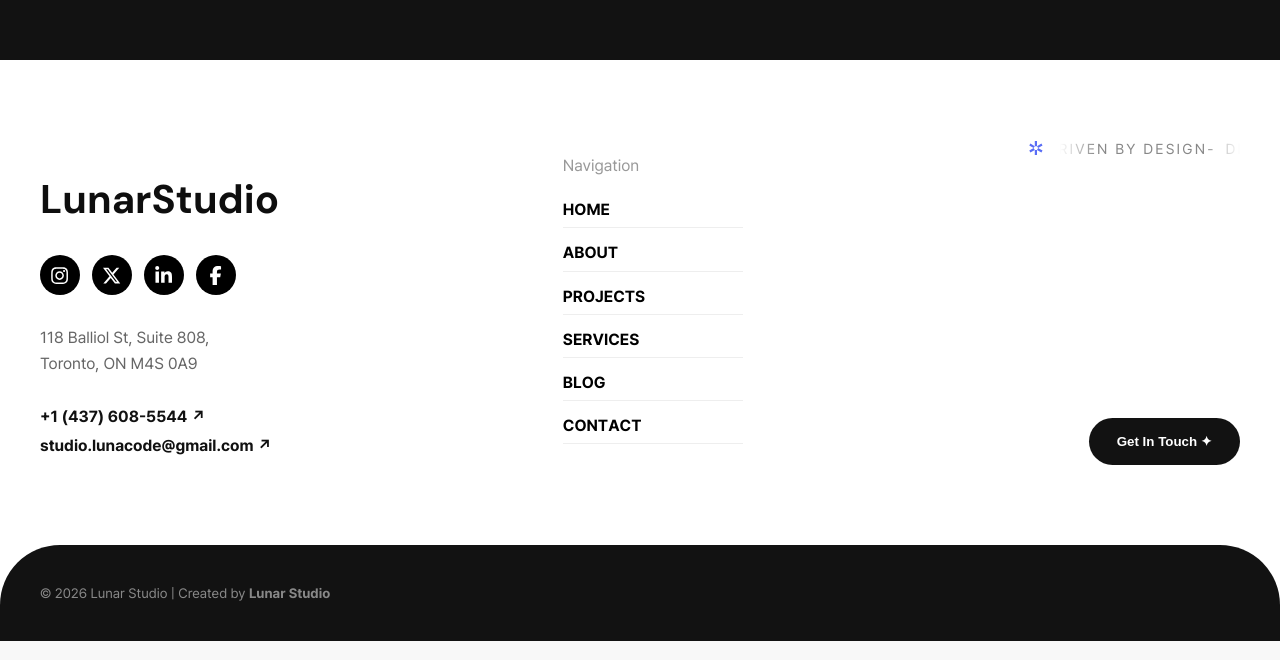
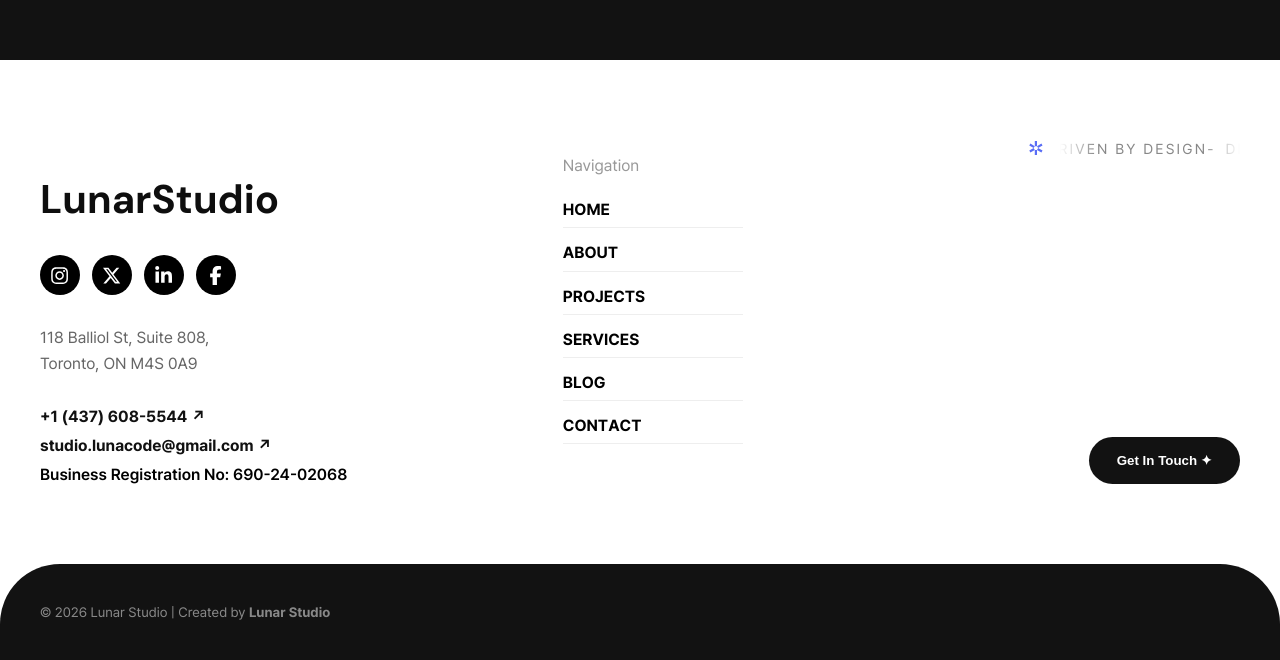
Before and after one commit to KateSeo0826/lunarstudio, a Next.js app: page /en in a window 1280 px wide. Shown: the part 8529-9189 px from the top of the page. Built offline with nearby package versions, Linux system fonts and the light colour scheme.

Commit message:
add business no

```diff
--- a/app/[locale]/layout.tsx
+++ b/app/[locale]/layout.tsx
@@ -86,6 +86,10 @@ export default async function RootLayout({
           name="google-site-verification"
           content="Yzr9M-zbO617FBym5Y-F0u8tm_X7BKs-YerMiIhzig0"
         />
+        <meta
+          name="naver-site-verification"
+          content="ad3ed6914ed37996162b48bc31cdbbb203aa4747"
+        />
         <link rel="alternate" href="https://lunar-studio.ca/ko" hrefLang="ko" />
         <link rel="alternate" href="https://lunar-studio.ca/en" hrefLang="en" />
         <Script
--- a/components/Footer.module.css
+++ b/components/Footer.module.css
@@ -92,6 +92,14 @@
   cursor: pointer;
   font-weight: 700;
   color: #000;
+}
+
+.businessNo {
+  font-size: 1rem;
+  line-height: 1.2;
+  font-weight: 600;
+  color: #000;
+  margin: 0;
 }
 
 .ctaColumn {
--- a/components/Footer.tsx
+++ b/components/Footer.tsx
@@ -69,6 +69,9 @@ export default function Footer() {
               >
                 studio.lunacode@gmail.com ↗
               </Link>
+              <p className={styles.businessNo}>
+                Business Registration No: 690-24-02068
+              </p>
             </div>
           </div>
 
```
